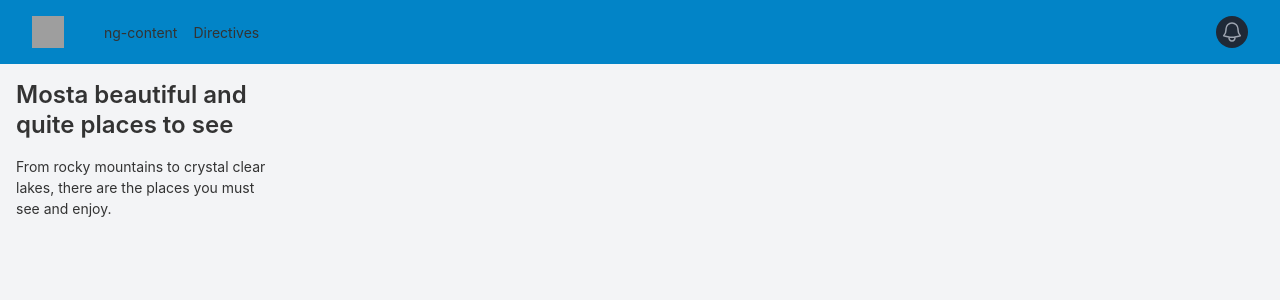
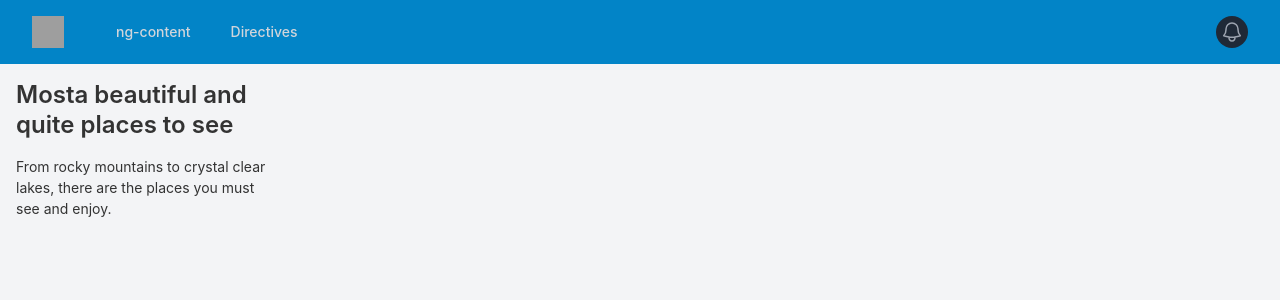
Before and after one commit to Javibleu/angular-ngcontent, an Angular app: page / in a window 1280 px wide. Shown: the top 300 px of the page. Built offline with nearby package versions, Linux system fonts and the light colour scheme; grey boxes are pictures that could not be loaded.

Commit message:
anchor style

```diff
--- a/src/styles.css
+++ b/src/styles.css
@@ -1,4 +1,9 @@
 /* You can add global styles to this file, and also import other style files */
 @tailwind base;
 @tailwind components;
+@layer components{
+    .anchor{
+        @apply text-gray-300 hover:bg-gray-700 hover:text-white rounded-md px-3 py-2 text-sm font-medium transition-colors
+    }
+}
 @tailwind utilities;
```
